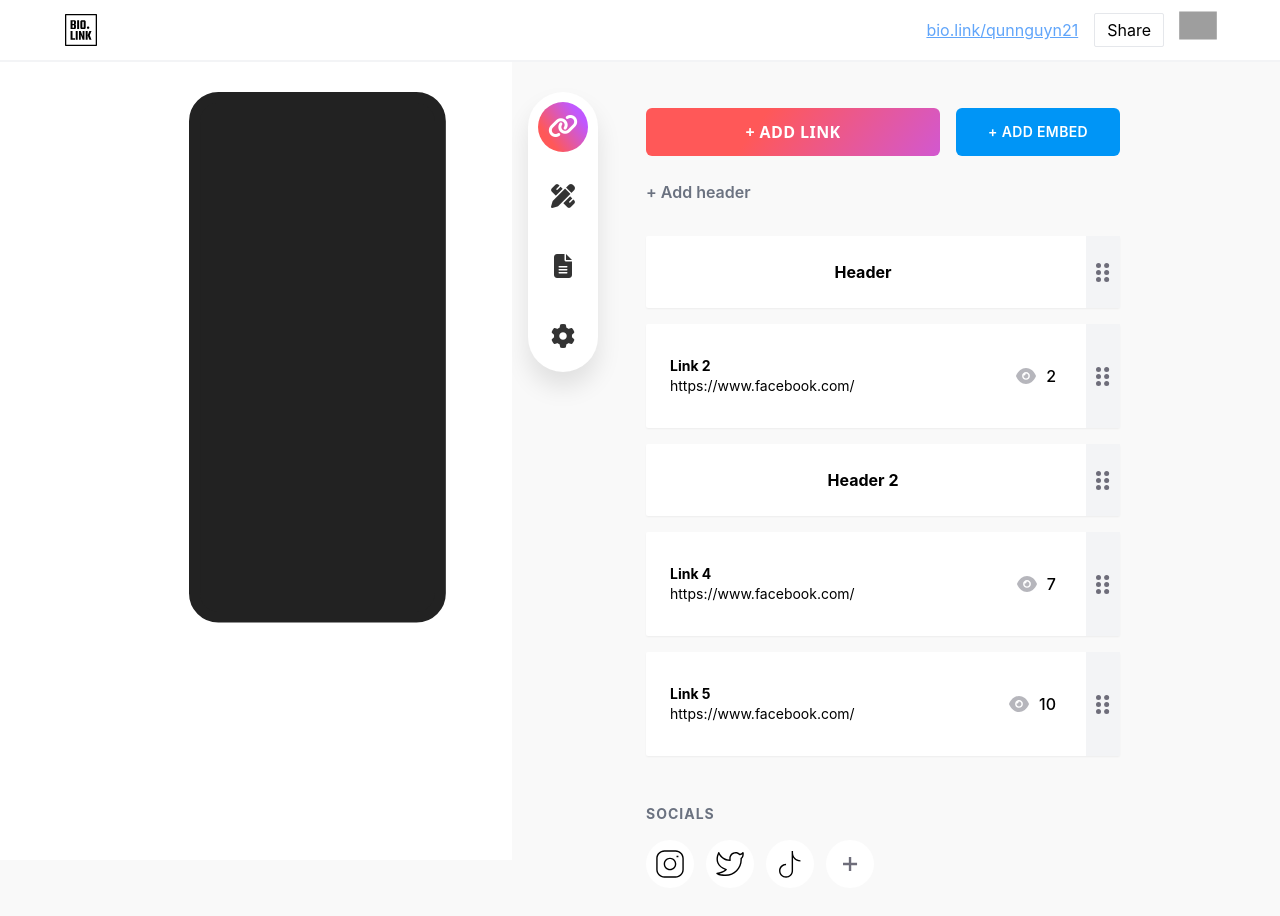
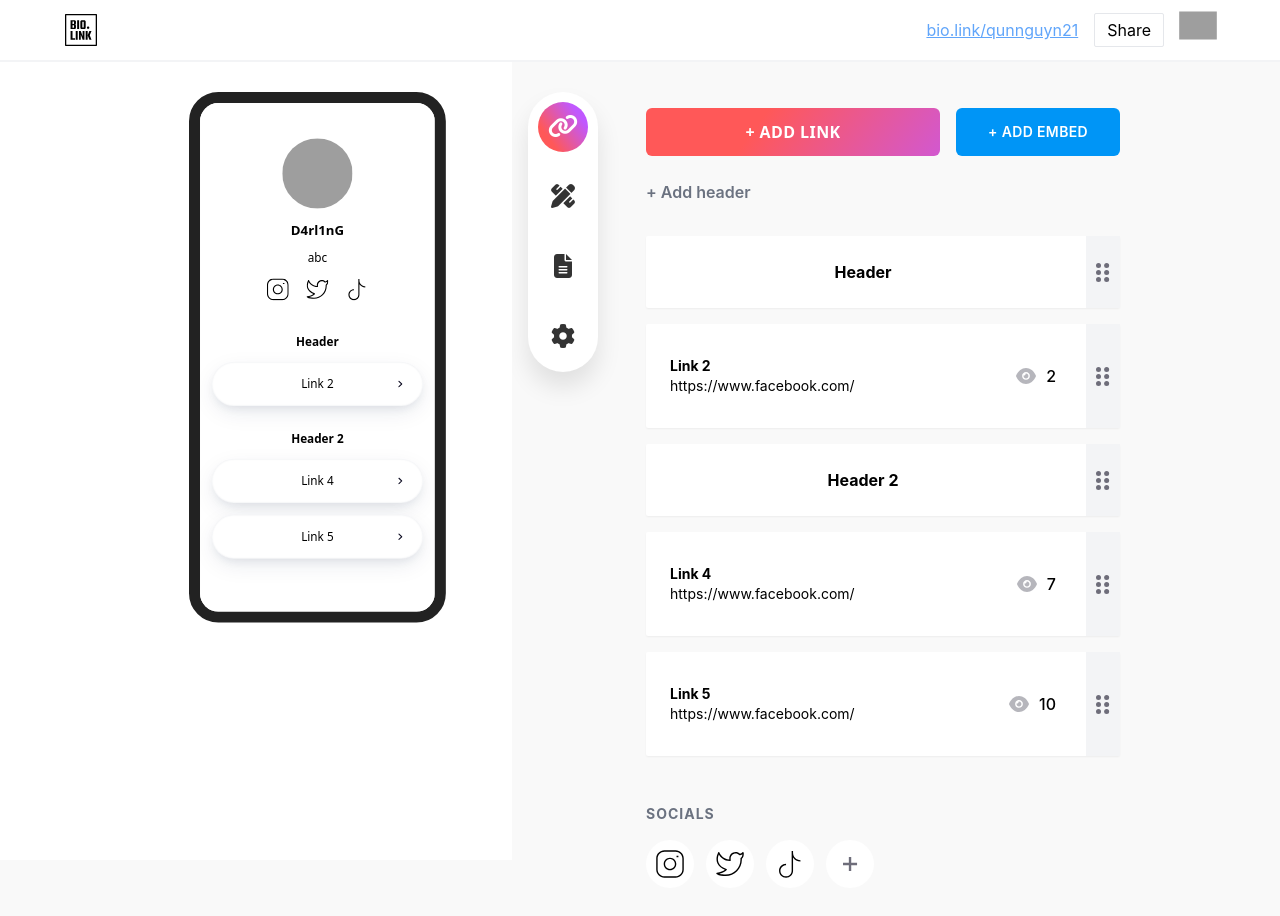
Before and after one commit to D4r1inG/BioLinkApp, a React (Create React App) app: page /link in a window 1280 px wide. Shown: the top 916 px of the page. Built offline with nearby package versions, Linux system fonts and the light colour scheme; grey boxes are pictures that could not be loaded.

Commit message:
Add phone view

```diff
--- a/src/components/Modal/Modal.js
+++ b/src/components/Modal/Modal.js
@@ -1,4 +1,4 @@
-import React, { useEffect, useRef, useState } from 'react'
+import React, { useRef, useState } from 'react'
 import { DragDropContext, Draggable, Droppable } from 'react-beautiful-dnd'
 import { useDispatch, useSelector } from 'react-redux'
 import { socialLinkList } from '../../utils/SocialLink'
@@ -46,7 +46,10 @@ export default function Modal() {
             type: 'DELETE_SOCIAL_LINK',
             id
         })
-        unUsedSocialLink.unshift(socialList.find(item => item.id === id).name)
+        let linkDelete = socialList.find(item => item.id === id)
+        setModalSocialInput(modalSocialInput.filter(item => item.name !== linkDelete.name))
+
+        unUsedSocialLink.unshift(linkDelete.name)
         setUnUsedSocialLink([...unUsedSocialLink])
     }
 
--- /dev/null
+++ b/src/components/PhoneView/PhoneView.css
@@ -0,0 +1,30 @@
+.embed-ind-arrow-icon {
+    transition: all .4s ease-in-out;
+}
+
+.embed-ind-arrow {
+    height: 14px;
+    margin-bottom: 16px;
+    position: absolute;
+    right: 24px;
+    top: calc(50% - 7px);
+}
+
+.show-embed-item {
+    max-height: 217px;
+}
+
+.embed-wrap iframe,
+.embed-wrap-inside {
+    border-radius: 0px 0px 22px 22px;
+}
+
+.embed-wrap {
+    height: 100%;
+    padding: 8px;
+    width: 100%;
+}
+
+.embed-wrap-preview {
+    height: 100%;
+}
--- /dev/null
+++ b/src/components/PhoneView/PhoneView.js
@@ -0,0 +1,90 @@
+import React, { useState } from 'react'
+import { useSelector } from 'react-redux'
+import { socialLinkList } from '../../utils/SocialLink'
+import './PhoneView.css'
+
+export default function PhoneView() {
+
+    const { linkList, socialList } = useSelector(state => state.LinkReducer)
+    const [idVisible, setIdVisible] = useState([])
+
+    let pageItem = {
+        border: '0px solid #FFFFFF',
+        background: '#FFFFFF',
+        borderRadius: '30px',
+        boxShadow: '0px 6px 14px -6px rgb(24 39 75 / 12%), 0px 10px 32px -4px rgb(24 39 75 / 10%), inset 0px 0px 2px 1px rgb(24 39 75 / 5%)',
+        position: 'absolute',
+        height: '100%',
+        width: '100%',
+        left: '0',
+        top: '0',
+        zIndex: '-1',
+    }
+
+    const renderSocialList = (list) => {
+        return list.map((item, index) => {
+            return <div key={index} className="page-social relative mx-3 mb-3">
+                <a className="absolute h-full inset-0 w-full" href={`https://${item.name}.com/${item.link}`}></a>
+                {socialLinkList.byName[item.name].svg}
+            </div>
+        })
+    }
+
+    const renderLink = (list) => {
+        return list.map((item, index) => {
+            if (item.isHeader) {
+                return <div key={index} style={{ color: '#000' }} className="text-center font-bold text-base mt-8">
+                    {item.linkHeader}
+                </div>
+            } else {
+                return <div key={index} className="my-4 relative transition-all hover:scale-105" onClick={() => {
+                    if (idVisible.indexOf(item.id) === -1) {
+                        idVisible.push(item.id)
+                        setIdVisible([...idVisible])
+                    } else {
+                        setIdVisible([...idVisible.filter(id => id !== item.id)])
+                    }
+                }}>
+                    <div style={pageItem} className="flex justify-center items-center"></div>
+                    <a style={{ minHeight: '60px' }} className="z-10 py-3 cursor-pointer flex justify-center items-center relative">
+                        {/* <img className="link-each-image" data-src="https://cdn.bio.link/biolink/icons/youtube.png" src="https://cdn.bio.link/biolink/icons/youtube.png" alt="youtube" /> */}
+                        <span className="item-title text-center">{item.linkHeader}</span>
+                        <svg style={idVisible.indexOf(item.id) !== -1 ? { transform: 'rotate(0deg)' } : { transform: 'rotate(-90deg)' }} className="embed-ind-arrow-icon embed-ind-arrow" fill="#0D0C22" viewBox="0 0 16 16" enableBackground="new 0 0 24 24">
+                            <path d="M8.006 11c.266 0 .486-.106.695-.323l4.061-4.21A.807.807 0 0013 5.87a.855.855 0 00-.846-.87.856.856 0 00-.626.276L8.006 8.957 4.477 5.276A.87.87 0 003.852 5 .86.86 0 003 5.869c0 .235.087.428.243.599l4.062 4.215c.214.217.434.317.7.317z"></path>
+                        </svg>
+                    </a>
+                    <div className="show-embed-item transition-all" style={idVisible.indexOf(item.id) === -1 ? { height: '0' } : { maxHeight: 'max-content' }}>
+                        <div className="embed-wrap  relative">
+                            <div className=" embed-wrap-preview ">
+                                <iframe style={{ height: idVisible.indexOf(item.id) !== -1 ? '80px' : '0' }} className='show-embed-item w-full transition-all' src="https://open.spotify.com/embed/track/0AJi38NumMDXqo8pRw6zdh?si=a998cb2d4fd242e2" title="YouTube video player" frameBorder="0" allow="accelerometer; autoplay; clipboard-write; encrypted-media; gyroscope; picture-in-picture" allowFullScreen></iframe>
+                            </div>
+                        </div>
+                    </div>
+                </div>
+            }
+        })
+    }
+
+    return (
+        <div className='overflow-auto phone_view transparent-scroll'>
+            <div className=' w-full min-h-full flex justify-center relative'>
+                <div className='absolute inset-0 w-full -z-10 h-full' style={{ background: '#fff' }}></div>
+                <div style={{ width: '90%' }} className='mt-12 pb-32'>
+                    <img style={{ width: '96px', height: '96px' }} className="display-image m-auto rounded-full" src="https://cdn.bio.link/uploads/profile_pictures/2022-06-24/uypEvJN3i7IAPaRcpuIgeBs3qlxRAeDD.png" alt="D4rl1nG" />
+                    <h2 style={{ fontSize: '18px' }} className="font-semibold mt-4 text-center">
+                        D4rl1nG
+                    </h2>
+                    <div className="text-base font-normal mt-3 text-center">
+                        abc
+                    </div>
+                    <div className="flex justify-center items-center flex-wrap mt-4">
+                        {renderSocialList(socialList)}
+                    </div>
+                    <div className='mt-6'>
+                        {renderLink(linkList)}
+                    </div>
+                </div>
+            </div>
+        </div>
+    )
+}
--- a/src/redux/Reducers/LinkReducer.js
+++ b/src/redux/Reducers/LinkReducer.js
@@ -117,7 +117,6 @@ export const LinkReducer = (state = initialState, action) => {
 
         case 'DELETE_SOCIAL_LINK':{
             let newSocialList = state.socialList.filter(item => item.id != action.id)
-
             return {...state, socialList: newSocialList}
         }
 
--- a/src/templates/DashBoardTemplate/DashBoard.js
+++ b/src/templates/DashBoardTemplate/DashBoard.js
@@ -3,6 +3,7 @@ import './DashBoard.css'
 import { Route } from "react-router-dom";
 import Header from '../../components/Header/Header';
 import Navigation from '../../components/Navigation/Navigation';
+import PhoneView from '../../components/PhoneView/PhoneView';
 
 
 export const DashBoard = (props) => {
@@ -16,9 +17,7 @@ export const DashBoard = (props) => {
                     <div className='fixed h-screen left-0 py-8 z-10 bg-white' style={{ width: '40vw' }}>
                         <div className='flex justify-end pr-16 h-full w-full inset-0 absolute'>
                             <div className='ml-auto mt-8' style={{ width: '259px' }}>
-                                <div className='overflow-hidden phone_view'>
-
-                                </div>
+                                <PhoneView />
                             </div>
                         </div>
                     </div>
```
